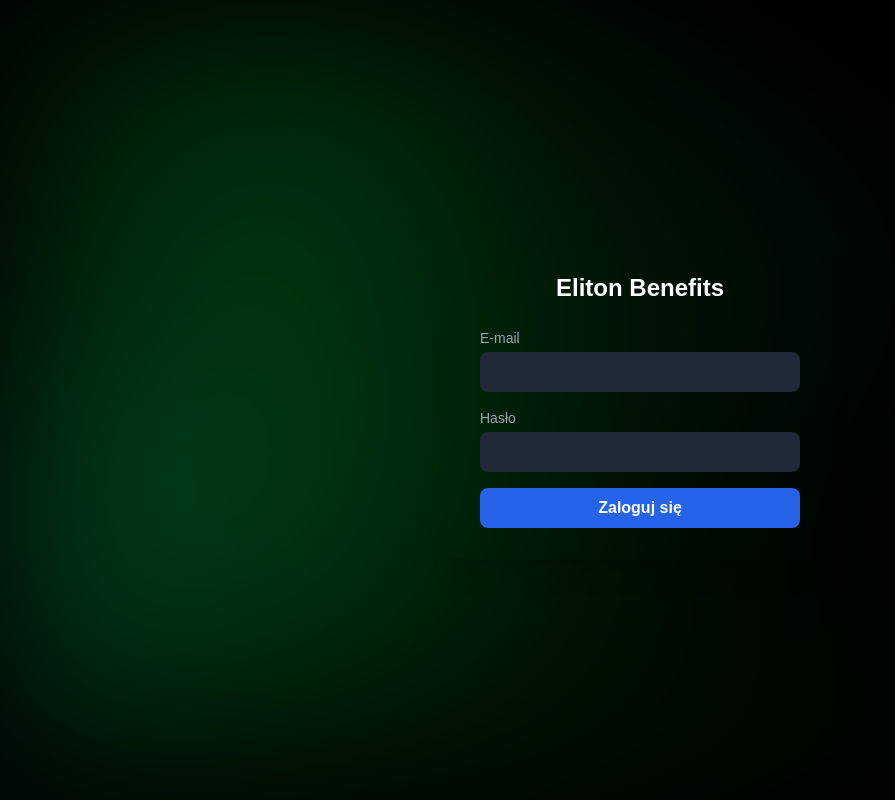
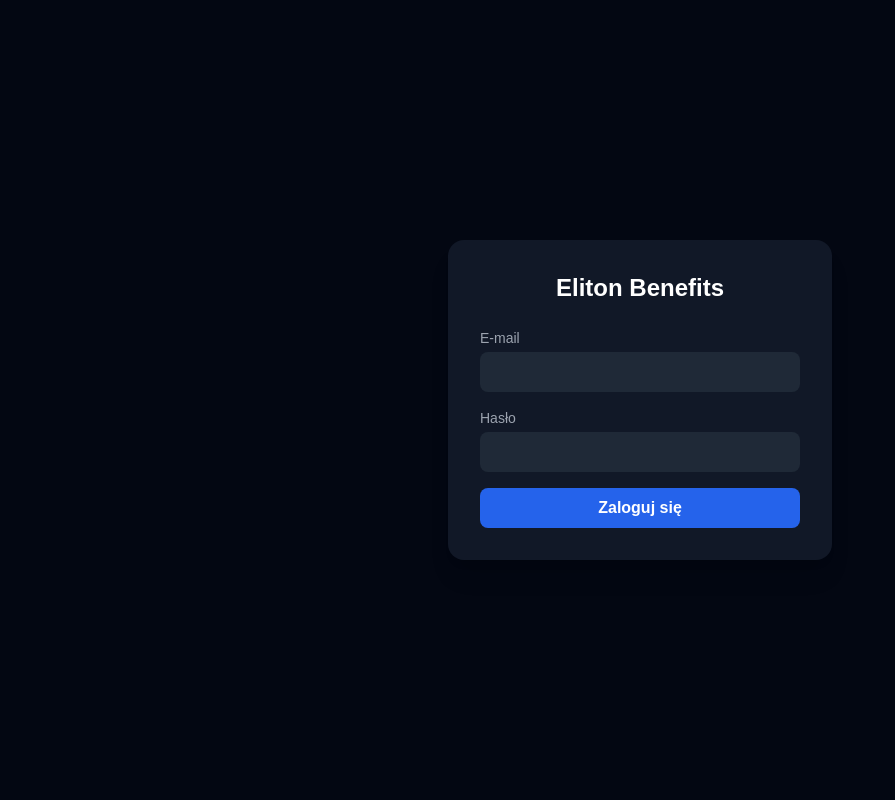
Before and after one commit to tjuszkiewicz-dev/ebs-wersja-natywna, a Next.js app: page /login in a window 1280 px wide. Shown: the whole page, without its empty margins (0-895 px from the left). Built offline with nearby package versions, Linux system fonts and the light colour scheme; no server answers.

Commit message:
Fix Tailwind config content paths to include app dir

```diff
--- a/tailwind.config.js
+++ b/tailwind.config.js
@@ -2,6 +2,7 @@
 module.exports = {
   content: [
     "./src/**/*.{js,jsx,ts,tsx}",
+    "./app/**/*.{js,jsx,ts,tsx}",
     "./components/**/*.{js,jsx,ts,tsx}",
     "./views/**/*.{js,jsx,ts,tsx}"
   ],
```
